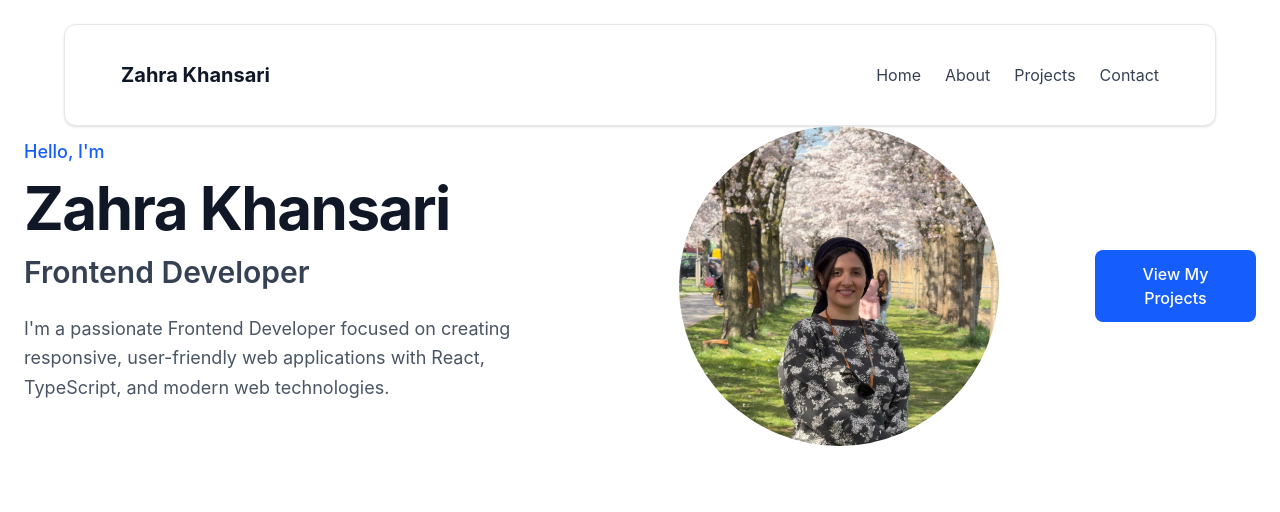
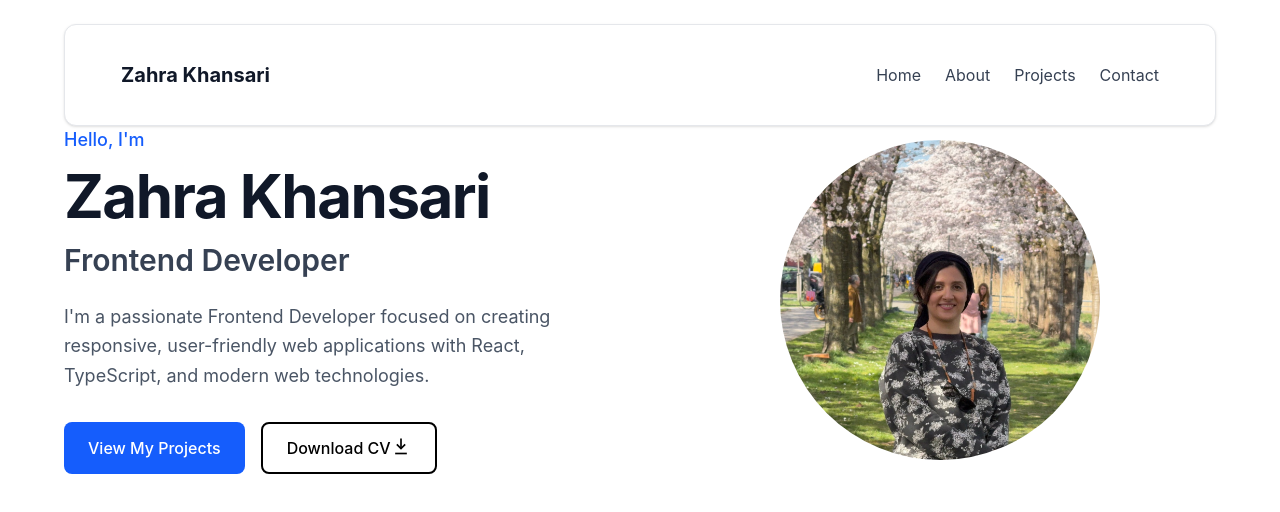
Before and after one commit to zarakhansari/zara_portfo, a React (Vite) app: page / in a window 1280 px wide. Shown: the top 512 px of the page. Built offline with nearby package versions, Linux system fonts and the light colour scheme.

Commit message:
feat: add Projects page and refactor CTA buttons in Hero component

```diff
--- a/src/components/Hero.tsx
+++ b/src/components/Hero.tsx
@@ -29,6 +29,26 @@ function Hero() {
                         responsive, user-friendly web applications with React,
                         TypeScript, and modern web technologies.
                     </p>
+                    <div className='flex gap-4'>
+                        <button
+                            className="rounded-lg bg-blue-600 px-6 py-3 font-medium text-white transition hover:bg-blue-700"
+                        >
+                            View My Projects
+                        </button>
+                        <a href="" download="CV" className="flex rounded-lg border-2 border-black-200 bg-white px-6 py-3 font-medium text-black-600 transition hover:text-black-900"  >Download CV<svg
+                            xmlns="http://www.w3.org/2000/svg"
+                            viewBox="0 0 24 24"
+                            fill="none"
+                            stroke="currentColor"
+                            strokeWidth="2"
+                            className="h-5 w-5"
+                        >
+                            <path d="M12 3v12" />
+                            <path d="m7 10 5 5 5-5" />
+                            <path d="M5 21h14" />
+                        </svg></a>
+
+                    </div>
                 </div>
 
                 {/* profile picture */}
@@ -37,14 +57,7 @@ function Hero() {
                 </div>
 
             </div>
-            <div>
-                <button
-                    className="rounded-lg bg-blue-600 px-6 py-3 font-medium text-white transition hover:bg-blue-700"
-                >
-                    View My Projects
-                </button>
 
-            </div>
         </section>
     );
 }
```
